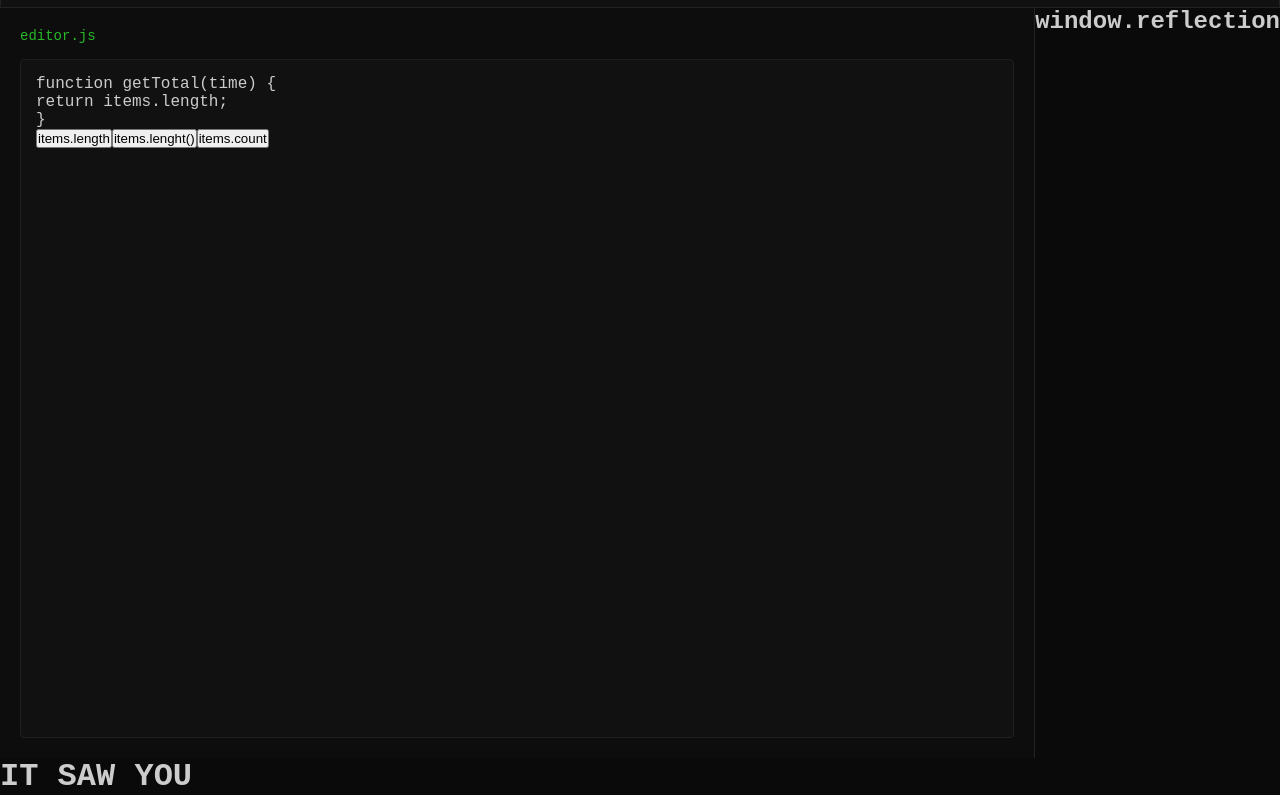
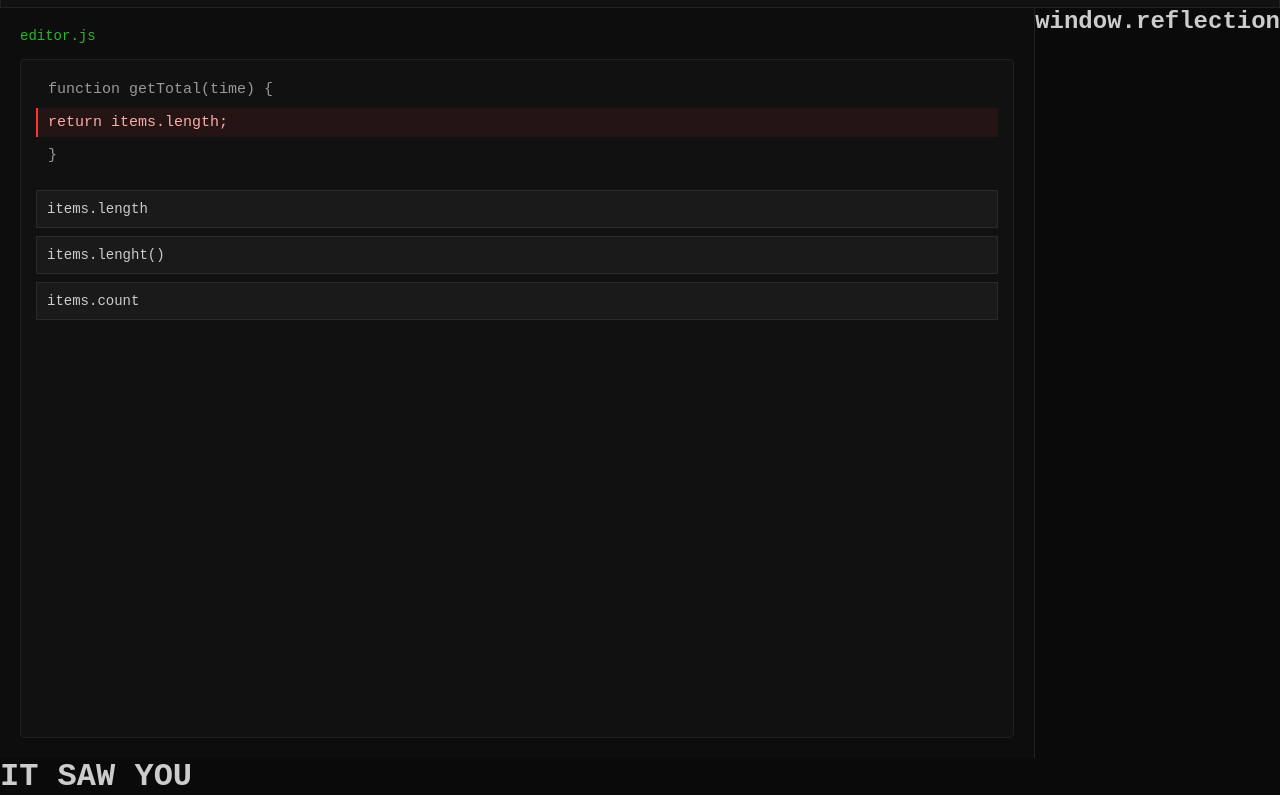
Before and after one commit to anirban185/Do-Not-Look-Away, a plain HTML site: page Index.html in a window 1280 px wide. Both pictures are taken after a click on the button "JavaScript". Shown: the part 34-829 px from the top of the page. Drawn offline with Linux system fonts and the light colour scheme.

Commit message:
Style the puzzles

```diff
--- a/Style.css
+++ b/Style.css
@@ -143,3 +143,41 @@ body {
     border-radius: 4px;
     padding: 15px;
 }
+
+.code-line {
+    font-size: 15px;
+    color: #999999;
+    padding: 6px 10px;
+    margin-bottom: 4px;
+    border-left: 2px solid transparent;
+}
+
+.code-line.buggy {
+    color: #ffaaaa;
+    border-left: 2px solid #ff3333;
+    background-color: rgba(255, 51, 51, 0.08);
+}
+
+.options {
+    margin-top: 20px;
+    display: flex;
+    flex-direction: column;
+    gap: 8px;
+}
+
+.options-btn {
+    background-color: #1a1a1a;
+    color: #cccccc;
+    border: 1px solid #2a2a2a;
+    padding: 10px;
+    font-family: 'Courier New', monospace;
+    font-size: 14px;
+    text-align: left;
+    cursor: pointer;
+}
+
+.options-btn:hover {
+    background-color: #222222;
+    border-color: #33ff33;
+    color: #33ff33;
+}
```
